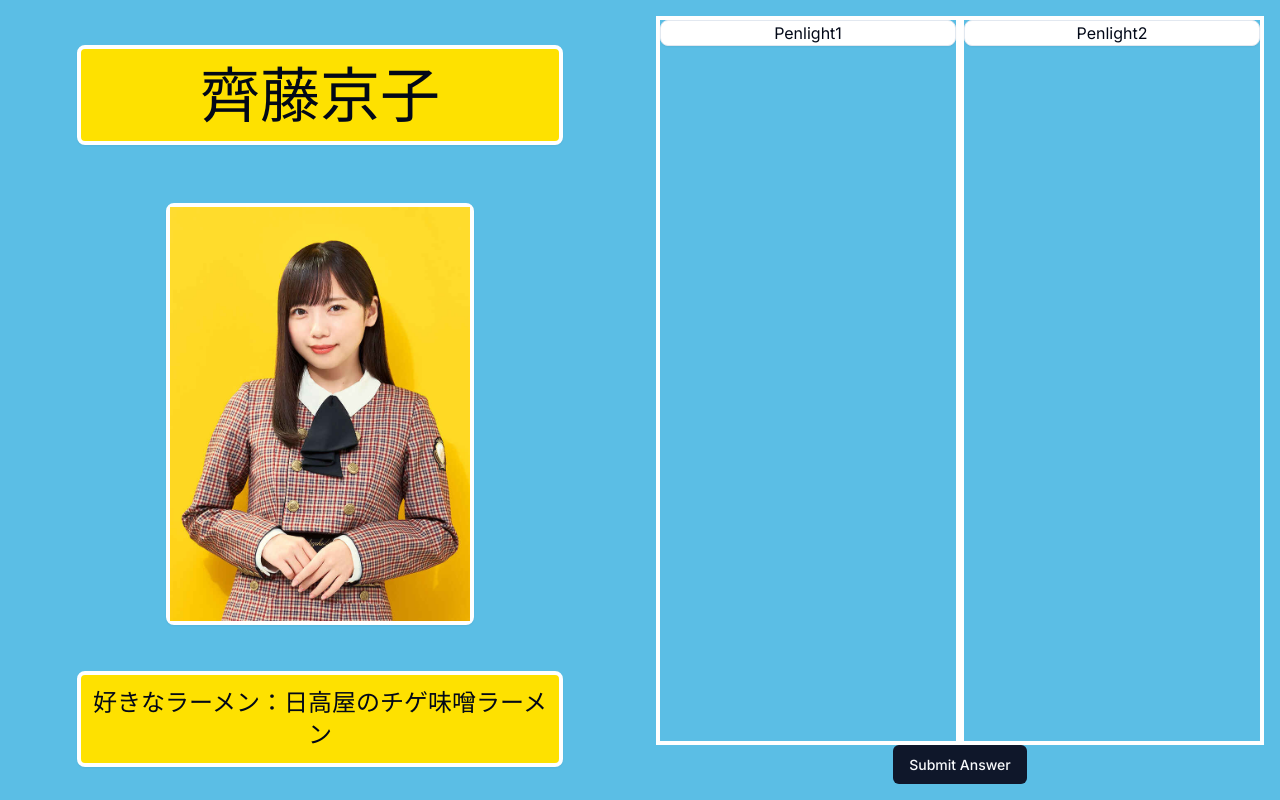
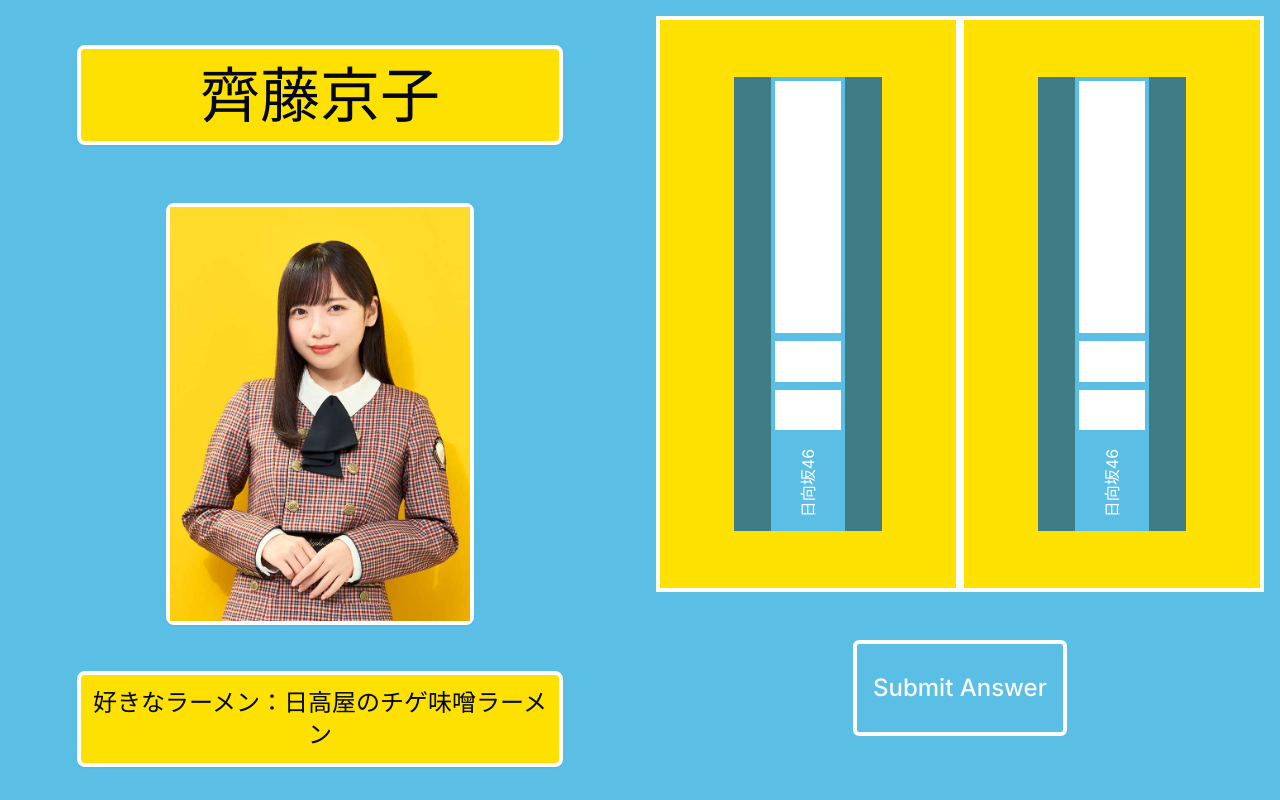
Before and after one commit to AobaIwaki123/HNZ-PenlightQuiz, a Next.js app in the folder view/: page /quiz in a window 1280 px wide. Built offline with nearby package versions, Linux system fonts and the light colour scheme.

Commit message:
ペンライトに入れる文字の方向の調整

```diff
--- a/view/src/app/quiz/page.tsx
+++ b/view/src/app/quiz/page.tsx
@@ -4,6 +4,11 @@ import Image from "next/image";
 import { Button } from "@/components/ui/button";
 import { Card } from "@/components/ui/card";
 import { useRouter } from 'next/navigation';
+import React from "react";
+
+type PenlightProps = {
+  color: string;
+};
 
 export default function Home() {
   const router = useRouter();
@@ -44,21 +49,59 @@ export default function Home() {
           </div>
         </div>
         <div className="flex flex-col h-full w-1/2 p-4 justify-around items-center">
-          <div className="flex items-center h-full w-full text-center">
-            <div className="h-full w-full border-accentcolor border-4">
-              {/* TODO: Penlight Component */}
-              <Card>Penlight1</Card>
+          <div className="flex h-3/4 w-full">
+            <div className="h-full w-1/2 border-accentcolor border-4" id="penlightLeft">
+              <Penlight color="red" />
             </div>
-            <div className="h-full w-full border-accentcolor border-4">
-              {/* TODO: Penlight Component */}
-              <Card>Penlight2</Card>
+            <div className="h-full flex-auto border-accentcolor border-4" id="penlightRight">
+              <Penlight color="red" />
             </div>
           </div>
-          <Button onClick={moveToAnswer}>
+          <div className="flex flex-auto w-full justify-center items-center bg-basecolor">
+            <Button className="h-1/2
+                bg-transparent text-xl md:text-2xl
+                border-4 border-accentcolor
+                hover:bg-accentcolor hover:text-basecolor hover:border-transparent"
+              onClick={moveToAnswer}>
               Submit Answer
-          </Button>
+            </Button>
+          </div>
         </div>
       </div>
     </main>
   );
 }
+
+const Penlight: React.FC<PenlightProps> = ({ color }) => {
+  return (
+    <div className="flex h-full w-full justify-center items-center bg-primarycolor">
+      <div className="flex flex-col items-center w-1/2 h-4/5 bg-secondarycolor">
+        <PenlightTop />
+        <PenlightBottom />
+      </div>
+    </div>
+  );
+};
+
+const PenlightTop: React.FC = () => {
+  return (
+    <div className="h-2/3 w-1/2
+      border-4 border-basecolor bg-accentcolor"></div>
+  );
+};
+
+const PenlightBottom: React.FC = () => {
+  return (
+    <div className="flex-col h-1/2 w-1/2 bg-accentcolor">
+      <div className="h-1/4 w-full
+        border-4 border-basecolor bg-accentcolor"></div>
+      <div className="h-1/4 w-full bg-accentcolor
+        border-4 border-basecolor"></div>
+      <div className="flex justify-center items-center h-1/2 bg-basecolor">
+        <div className="text-accentcolor transform -rotate-90">
+          日向坂46
+        </div>
+      </div>
+    </div>
+  );
+};
```
